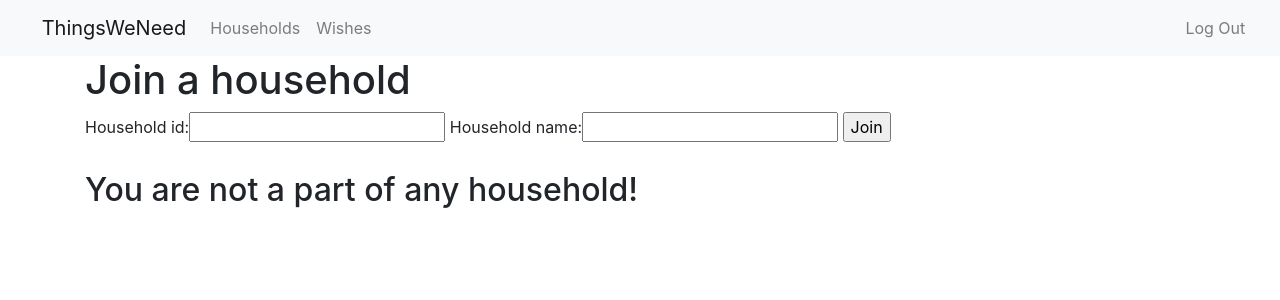
After one commit to Seqrous/ThingsWeNeedRedefined, a Django app: page /households/ in a window 1280 px wide. The commit adds this page. Shown: the top 300 px of the page. Run offline with Django 3.2, Linux system fonts and the light colour scheme; some libraries are stand-ins or nearby versions.

Commit message:
Added the route and the form to household page

```diff
--- /dev/null
+++ b/ThingsWeNeed/shopping_app/forms.py
@@ -0,0 +1,5 @@
+from django import forms
+
+class JoinHouseholdForm(forms.Form):
+    household_id = forms.IntegerField()
+    household_name = forms.CharField()
--- a/ThingsWeNeed/shopping_app/models.py
+++ b/ThingsWeNeed/shopping_app/models.py
@@ -1,5 +1,7 @@
 from django.db import models
 from django.contrib.auth.models import User
+
+from django.contrib.auth import get_user_model
 
 # Create your models here.
 
--- /dev/null
+++ b/ThingsWeNeed/shopping_app/templates/shopping_app/household_list.html
@@ -0,0 +1,24 @@
+{% extends 'shopping_app/navigation.html' %}
+
+{% block content %}
+<div class='container'>
+    <h1>Join a household</h1>
+    <form methods='POST'>
+        {{ form }}
+        {% csrf_token %}
+        <input type="submit" value='Join'>
+    </form>
+    <br>
+
+    {% if household_list %}
+        <ul class='list-group'>
+            {% for household in household_list %}
+                <li class='list-group-item'>{{ household.name }}</li>
+            {% endfor %}
+        </ul>
+    {% else %}
+        <h2>You are not a part of any household!</h2>
+    {% endif %}
+
+</div>
+{% endblock %}
--- a/ThingsWeNeed/shopping_app/templates/shopping_app/navigation.html
+++ b/ThingsWeNeed/shopping_app/templates/shopping_app/navigation.html
@@ -3,11 +3,11 @@
 {% block navigation %}
     <nav role='navbar' class='navbar navbar-expand-lg navbar-light bg-light'>
         <div class='container'>
-            <a class='navbar-brand' href="#">ThingsWeNeed</a>
+            <a class='navbar-brand' href="{% url 'shopping_app:index' %}">ThingsWeNeed</a>
 
             <ul class="navbar-nav mr-auto">
                 <li class="nav-item">
-                    <a class="nav-link" href="#">Households</a>
+                    <a class="nav-link" href="{% url 'shopping_app:household_list' %}">Households</a>
                 </li>
                 <li class="nav-item">
                     <a class="nav-link" href="#">Wishes</a>
--- a/ThingsWeNeed/shopping_app/urls.py
+++ b/ThingsWeNeed/shopping_app/urls.py
@@ -5,4 +5,5 @@ app_name = 'shopping_app'
 
 urlpatterns = [
     path('main/', views.MainPageView.as_view(), name='index'),
+    path('households/', views.HouseholdPageView.as_view(), name='household_list')
 ]
--- a/ThingsWeNeed/shopping_app/views.py
+++ b/ThingsWeNeed/shopping_app/views.py
@@ -1,9 +1,33 @@
-from django.shortcuts import render
+from django.shortcuts import render, redirect
 from django.views.generic import ListView
 from . import models
+from . import forms
 
 # Create your views here.
 
 class MainPageView(ListView):
     template_name = 'shopping_app/index.html'
     model = models.Household
+
+class HouseholdPageView(ListView):
+    form_class = forms.JoinHouseholdForm
+    template_name = 'shopping_app/household_list.html'
+
+    def get_queryset(self, *args, **kwargs):
+        # filter by user id
+        households = models.Household.objects.all()
+        return households
+
+    def get(self, request, *args, **kwargs):
+        form = self.form_class()
+        return render(request, self.template_name, {'form':form})
+
+    def post(self, request, *args, **kwargs):
+        form = self.form_class(request.POST)
+        if form.is_valid():
+            # process form cleaned data
+            # redirect to join_household()
+            print('form is valid')
+            return redirect('shopping_app:household_list')
+
+        return render(request, self.template_name, {'form':form})
```
Also changed, not shown: ThingsWeNeed/db.sqlite3.
